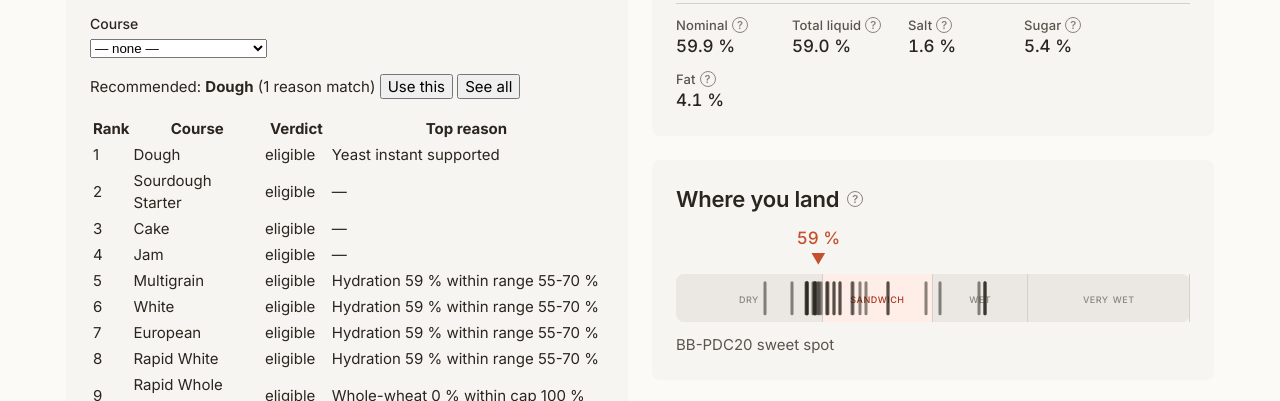
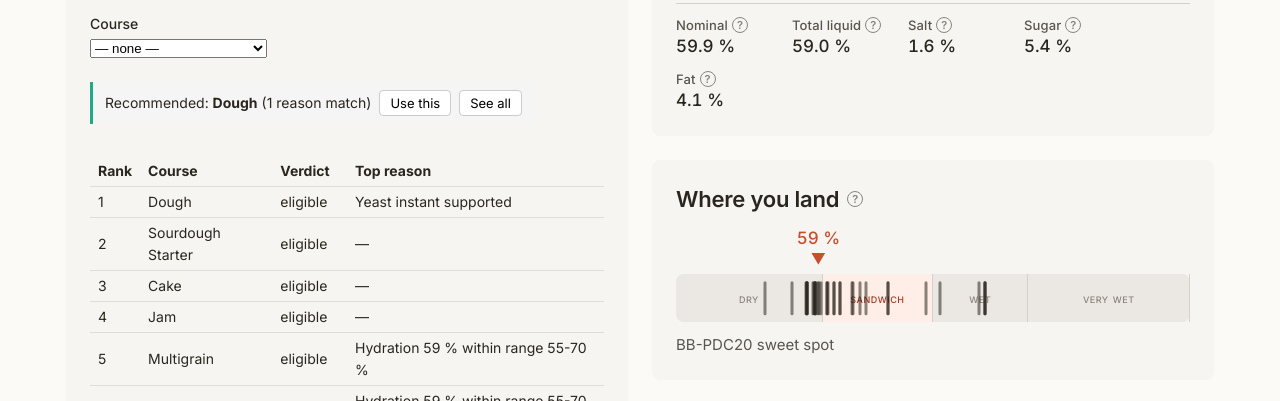
Before and after one commit to Devin-Cooper/bread-calc, a website built with Vite: page index.html in a window 1280 px wide. Both pictures are taken after a click on the button "See all". Shown: the part 361-762 px from the top of the page. Built offline with nearby package versions, Linux system fonts and the light colour scheme.

Commit message:
style(site): scoped CSS for recommendation-strip + recommendation-table

```diff
--- a/src/site/styles.css
+++ b/src/site/styles.css
@@ -193,3 +193,47 @@ input[type="text"]:focus-visible {
   cursor: pointer;
   border-radius: 4px;
 }
+
+/* Recommendation strip — sub-project C */
+.recommendation-strip {
+  display: flex;
+  align-items: center;
+  flex-wrap: wrap;
+  gap: 0.5rem;
+  margin: 0.5rem 0;
+  padding: 0.5rem 0.75rem;
+  background: var(--surface-2, #f5f5f5);
+  border-left: 3px solid var(--accent, #2a8);
+  border-radius: 0 4px 4px 0;
+  font-size: var(--type-body-sm, 0.875rem);
+}
+.rec-label { flex: 1; min-width: 0; }
+.rec-use-this, .rec-use-top, .rec-see-all {
+  font-size: 0.8125rem;
+  padding: 4px 10px;
+  border-radius: 4px;
+  cursor: pointer;
+  border: 1px solid var(--border, #ccc);
+  background: var(--bg, #fff);
+}
+.rec-use-this:hover, .rec-use-top:hover, .rec-see-all:hover {
+  background: var(--surface-1, #f0f0f0);
+}
+.recommendation-empty {
+  color: var(--muted, #888);
+  font-style: italic;
+}
+.recommendation-table {
+  width: 100%;
+  margin-top: 0.5rem;
+  border-collapse: collapse;
+  font-size: var(--type-body-sm, 0.875rem);
+}
+.recommendation-table th, .recommendation-table td {
+  text-align: left;
+  padding: 4px 8px;
+  border-bottom: 1px solid var(--border, #ddd);
+}
+.recommendation-table .rec-row[data-eligible="false"] {
+  color: var(--muted, #888);
+}
```
